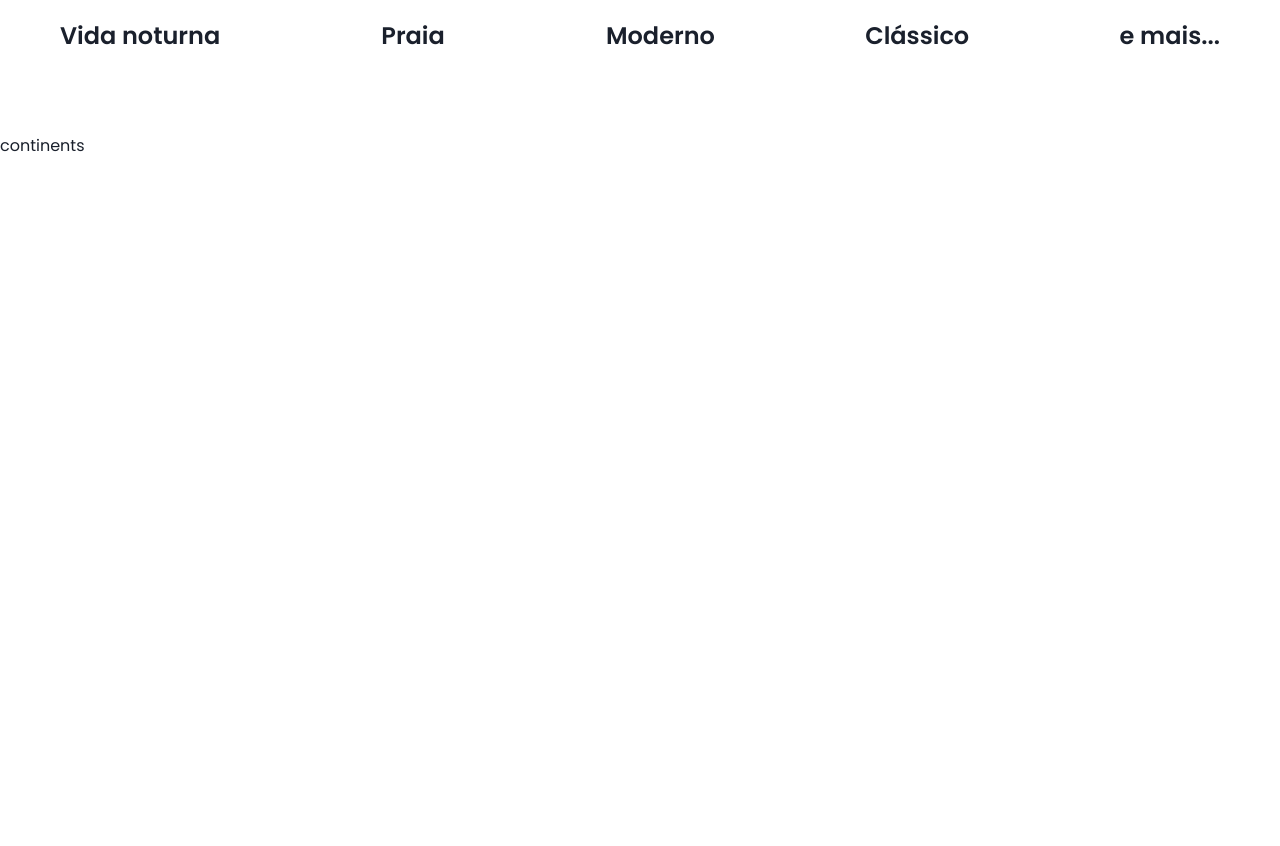
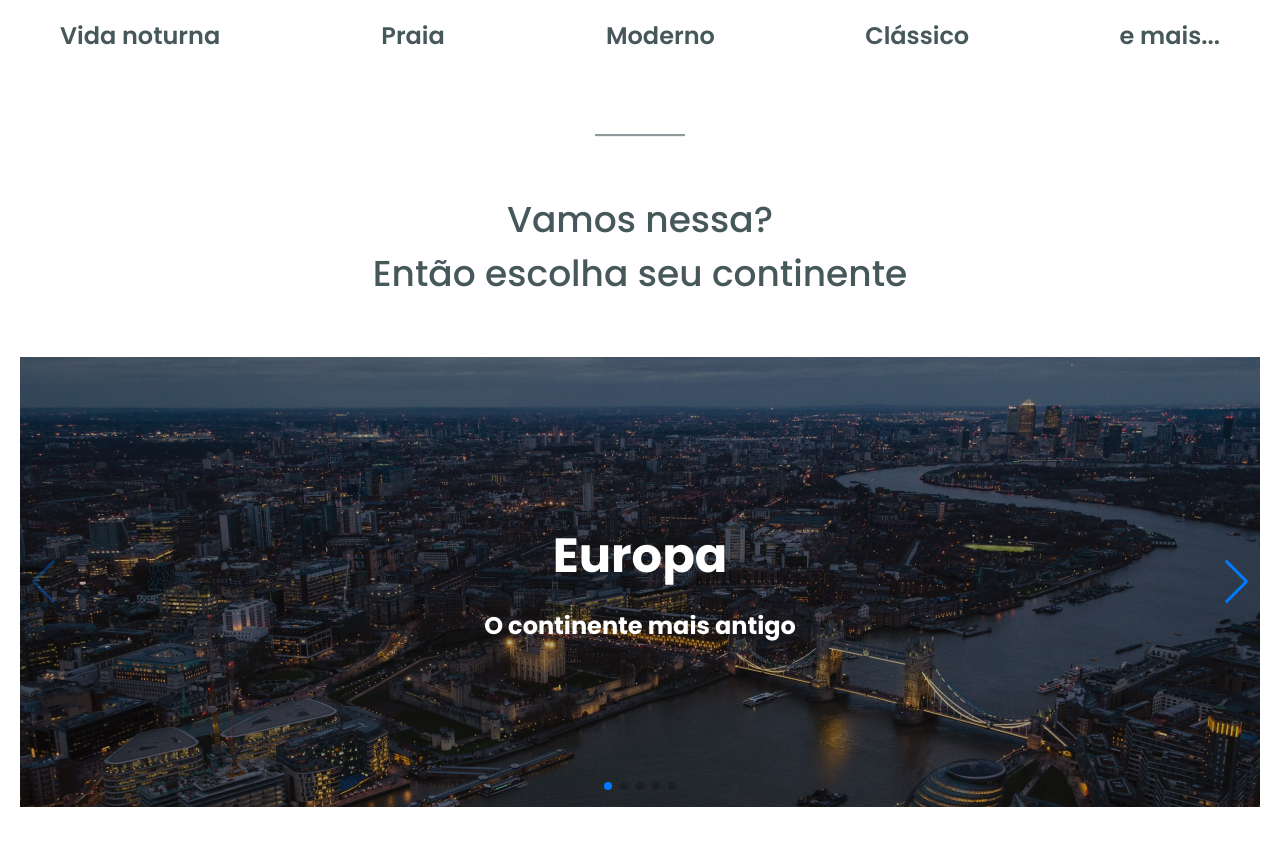
Before and after one commit to glaubermatos/worldtrip, a Next.js app: page / in a window 1280 px wide. Shown: the part 640-1486 px from the top of the page. Before the commit the page ends 800 px from the top, so only its background shows below. Built offline with nearby package versions, Linux system fonts and the light colour scheme.

Commit message:
Continents + Swiper Slide + Divider components

```diff
--- a/package.json
+++ b/package.json
@@ -15,7 +15,8 @@
     "framer-motion": "^6",
     "next": "12.1.6",
     "react": "18.1.0",
-    "react-dom": "18.1.0"
+    "react-dom": "18.1.0",
+    "swiper": "^8.2.2"
   },
   "devDependencies": {
     "@types/node": "17.0.39",
--- a/src/components/Continents/index.tsx
+++ b/src/components/Continents/index.tsx
@@ -1,5 +1,12 @@
+import { Text } from "@chakra-ui/react";
+import { Slider } from '../Slider'
+import { Container } from "../../shared/Layout/Container";
+
 export function Continents() {
     return (
-        <h2>continents</h2>
+        <Container m={'auto'} mb={'10'}>
+            <Text mx={"10"} mt={['6', '14']} mb={['5', '14']} textAlign={'center'} fontWeight={'medium'} fontSize={['xl', '4xl']}>Vamos nessa? <br /> Então escolha seu continente </Text>
+            <Slider/>
+        </Container>
     )
 }
--- /dev/null
+++ b/src/components/Divider/index.tsx
@@ -0,0 +1,9 @@
+import { Center, Divider as ChakraDivider } from "@chakra-ui/react";
+
+export function Divider() {
+    return(
+        <Center>
+            <ChakraDivider w={'5.625rem'} orientation='horizontal' bg={'#47585B'} h={'2px'}/>
+        </Center>
+    )
+}
--- /dev/null
+++ b/src/components/Slider/index.tsx
@@ -0,0 +1,82 @@
+// import Swiper core and required modules
+// Import Swiper React components
+import { Swiper, SwiperSlide } from "swiper/react";
+
+
+// Import Swiper styles
+import "swiper/css";
+import "swiper/css/navigation";
+import "swiper/css/pagination";
+
+import styles from '../../styles/swiper.module.css'
+
+// import required modules
+import { Navigation, Pagination, Mousewheel, Keyboard } from "swiper";
+import { Box, Flex, Heading, Stack, Text } from "@chakra-ui/react";
+
+export function Slider() {
+
+    return (
+
+        <Swiper style={{
+            height: '450px',
+            width: '100%'
+        }}
+        slidesPerView={1}
+        navigation={true}
+        pagination={true}
+        mousewheel={true}
+        keyboard={true}
+        modules={[Navigation, Pagination, Mousewheel, Keyboard]}
+        className={styles.swiper}
+      >
+        <SwiperSlide>
+            <Stack  spacing={['3', '4']} justify={'center'} align={'center'} h={'100%'} bgImage={"url('assets/images/europa-image.jpg')"}>
+                <Text color={'#fff'} fontSize={['2xl', '5xl']} fontWeight={'bold'}>Europa</Text>
+                <Text color={'#fff'} fontSize={['sm', '2xl']} fontWeight={'bold'}>O continente mais antigo</Text>
+            </Stack>
+        </SwiperSlide>
+        <SwiperSlide>
+            <Stack spacing={['3', '4']} justify={'center'} align={'center'} h={'100%'} bgImage={"url('assets/images/europa-image.jpg')"}>
+                <Text color={'#fff'} fontSize={['2xl', '5xl']} fontWeight={'bold'}>Europa</Text>
+                <Text color={'#fff'} fontSize={['sm', '2xl']} fontWeight={'bold'}>O continente mais antigo</Text>
+            </Stack>
+        </SwiperSlide>
+        <SwiperSlide>
+            <Stack spacing={['3', '4']} justify={'center'} align={'center'} h={'100%'} bgImage={"url('assets/images/europa-image.jpg')"}>
+                <Text color={'#fff'} fontSize={['2xl', '5xl']} fontWeight={'bold'}>Europa</Text>
+                <Text color={'#fff'} fontSize={['sm', '2xl']} fontWeight={'bold'}>O continente mais antigo</Text>
+            </Stack>
+        </SwiperSlide>
+        <SwiperSlide>
+            <Stack spacing={['3', '4']} justify={'center'} align={'center'} h={'100%'} bgImage={"url('assets/images/europa-image.jpg')"}>
+                <Text color={'#fff'} fontSize={['2xl', '5xl']} fontWeight={'bold'}>Europa</Text>
+                <Text color={'#fff'} fontSize={['sm', '2xl']} fontWeight={'bold'}>O continente mais antigo</Text>
+            </Stack>
+        </SwiperSlide>
+        <SwiperSlide>
+            <Stack spacing={['3', '4']} justify={'center'} align={'center'} h={'100%'} bgImage={"url('assets/images/europa-image.jpg')"}>
+                <Text color={'#fff'} fontSize={['2xl', '5xl']} fontWeight={'bold'}>Europa</Text>
+                <Text color={'#fff'} fontSize={['sm', '2xl']} fontWeight={'bold'}>O continente mais antigo</Text>
+            </Stack>
+        </SwiperSlide>
+      </Swiper>
+
+    //     <Swiper
+    //   // install Swiper modules
+    //   modules={[Navigation, Pagination, Scrollbar, A11y]}
+    //   spaceBetween={50}
+    //   slidesPerView={3}
+    //   navigation
+    //   pagination={{ clickable: true }}
+    //   scrollbar={{ draggable: true }}
+    //   onSwiper={(swiper) => console.log(swiper)}
+    //   onSlideChange={() => console.log('slide change')}
+    // >
+    //   <SwiperSlide>Slide 1</SwiperSlide>
+    //   <SwiperSlide>Slide 2</SwiperSlide>
+    //   <SwiperSlide>Slide 3</SwiperSlide>
+    //   <SwiperSlide>Slide 4</SwiperSlide>
+    // </Swiper>
+    )
+}
--- a/src/pages/_app.tsx
+++ b/src/pages/_app.tsx
@@ -2,6 +2,8 @@ import type { AppProps } from 'next/app'
 import { ChakraProvider } from '@chakra-ui/react'
 
 import { theme } from '../styles/theme'
+
+import "swiper/css/bundle";
 
 function MyApp({ Component, pageProps }: AppProps) {
   return (
--- a/src/pages/index.tsx
+++ b/src/pages/index.tsx
@@ -1,3 +1,4 @@
+import { Divider } from '../components/Divider'
 import type { NextPage } from 'next'
 import Head from 'next/head'
 
@@ -10,14 +11,14 @@ const Home: NextPage = () => {
   return (
     <div>
       <Head>
-        <title>Create Next App</title>
-        <meta name="description" content="Generated by create next app" />
+        <title>WorldTrip - Home</title>
         <link rel="icon" href="/favicon.ico" />
       </Head>
 
       <Header />
       <Banner />
       <TravelTypes />
+      <Divider />
       <Continents />
     </div>
   )
--- /dev/null
+++ b/src/styles/swiper.module.css
@@ -0,0 +1,47 @@
+.swiper {
+    width: 100%;
+    height: 100%;
+  }
+
+  .swiperSlide {
+    text-align: center;
+    font-size: 18px;
+    background: #fff;
+
+    /* Center slide text vertically */
+    display: -webkit-box;
+    display: -ms-flexbox;
+    display: -webkit-flex;
+    display: flex;
+    -webkit-box-pack: center;
+    -ms-flex-pack: center;
+    -webkit-justify-content: center;
+    justify-content: center;
+    -webkit-box-align: center;
+    -ms-flex-align: center;
+    -webkit-align-items: center;
+    align-items: center;
+  }
+
+  .swiperSlide img {
+    display: block;
+    width: 100%;
+    height: 100%;
+    object-fit: cover;
+  }
+
+  .swiperPaginationBullet {
+    width: 20px;
+    height: 20px;
+    text-align: center;
+    line-height: 20px;
+    font-size: 12px;
+    color: #000;
+    opacity: 1;
+    background: rgba(0, 0, 0, 0.2);
+  }
+
+  .swiper-pagination-bullet-active {
+    color: #fff;
+    background: #007aff;
+  }
--- a/src/styles/theme.ts
+++ b/src/styles/theme.ts
@@ -8,5 +8,12 @@ export const theme = extendTheme({
         heading: `'Poppins', sans-serif`,
         body: `'Poppins', sans-serif`,
         cardTitle: `'Barlow', sans-serif`
+    },
+    styles: {
+        global: {
+            body: {
+                color: '#47585B'
+            }
+        }
     }
 })
```
Also changed, not shown: public/assets/images/europa-image.jpg (added), 1 other file (tests, documents, lock files or other folders).
